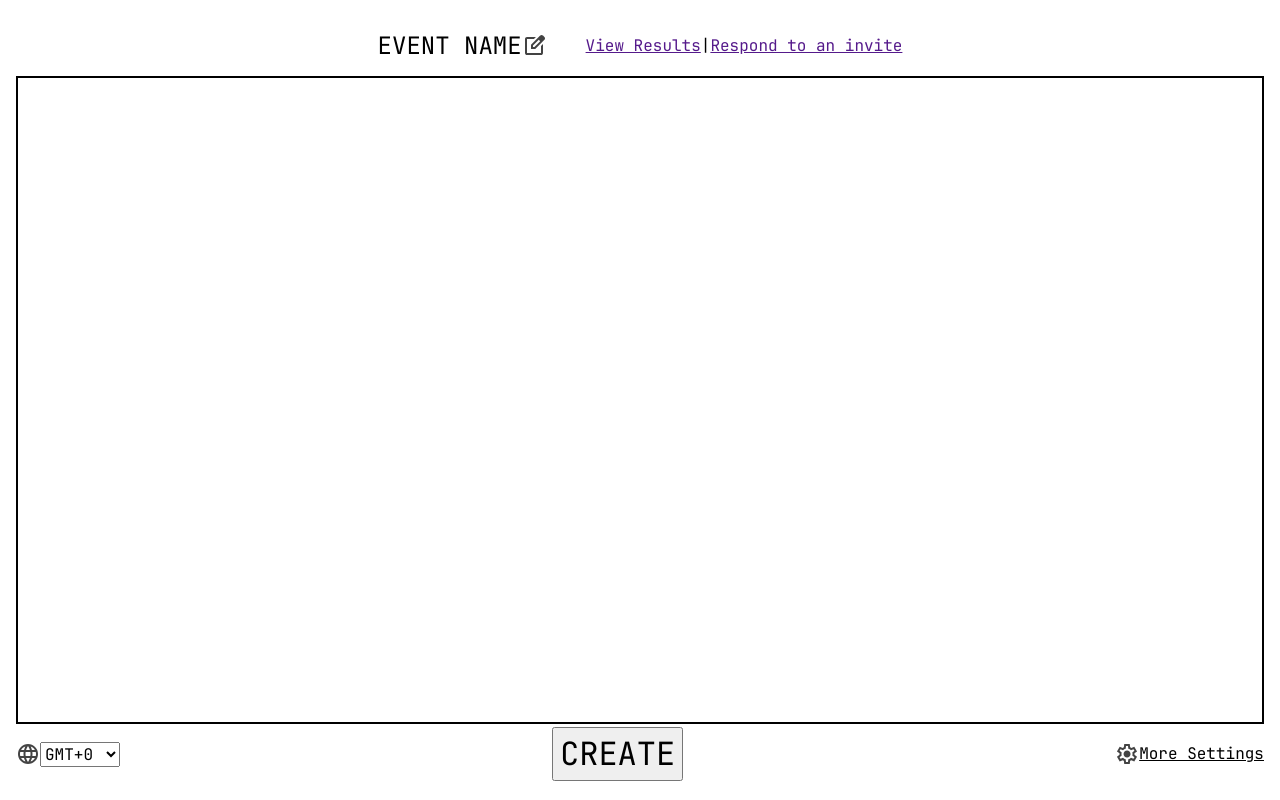
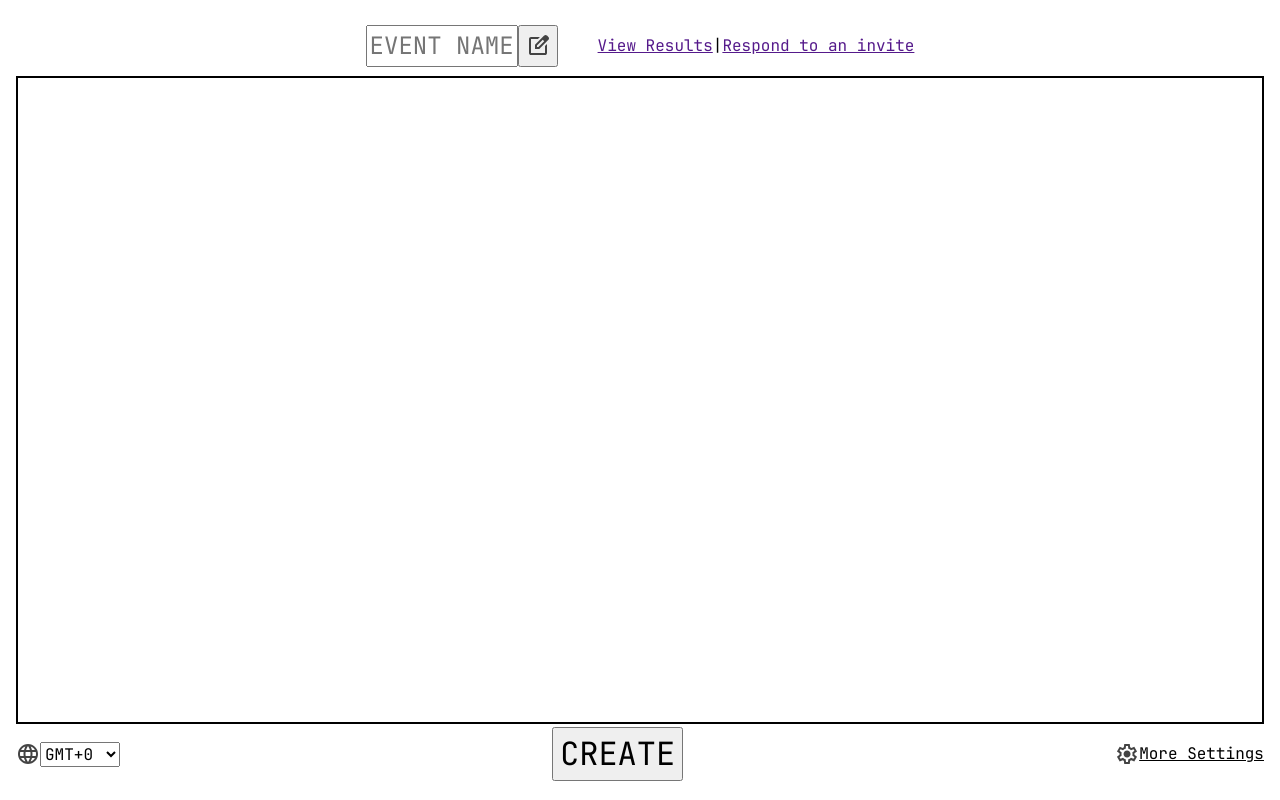
Before and after one commit to KennethOnGitHub/isFridayGood.com, a SvelteKit app in the folder Frontend/: page / in a window 1280 px wide. Built offline with nearby package versions, Linux system fonts and the light colour scheme.

Commit message:
event title rescale implemented

```diff
--- a/Frontend/src/routes/+page.svelte
+++ b/Frontend/src/routes/+page.svelte
@@ -7,8 +7,6 @@
         timezones.push(i)
     }
     const userTimeZone:number = -(new Date().getTimezoneOffset() / 60);
-
-    let eventText = "EVENT NAME";
 
 </script>
 
@@ -22,16 +20,21 @@
             </ul>
         </nav>
 
-        <!-- <div class = "event-title">
-            <input type = 'text' placeholder = "EVENT NAME" bind:this={eventTitleInput} on:forminput={}>
+        <div class = "event-title">
+            <input type = 'text'
+            placeholder = "EVENT NAME"
+            bind:this={eventTitleInput}
+            on:input={() => {eventTitleInput.style.width = (eventTitleInput.value.length > 10 ? eventTitleInput.value.length + 'ch' : "10ch")}}
+            >
+
             <button on:click={() => eventTitleInput.focus()}><img src="/edit_square.svg" alt=''></button>
-        </div> -->
+        </div>
 
         <!-- I did the below because input fields that expand to content do not work on safari or firefox yet -->
-        <span class = "event-title" role='textbox' tabindex="1" contenteditable on:focus={() => {eventText = ""}}>
+        <!-- <span class = "event-title" role='textbox' tabindex="1" contenteditable on:focus={() => {eventText = ""}}>
             {eventText}
             <img src="/edit_square.svg" alt=''>
-        </span>
+        </span> -->
     </div>
 
 
@@ -88,9 +91,10 @@
     .event-title:focus {
         background-color: green;
     }
-    /* .event-title input {
-        all: unset
-    } */
+    .event-title input {
+        box-sizing: content-box;
+        width: 10ch;
+    }
     /*
     .event-title button{
         all: unset
```
